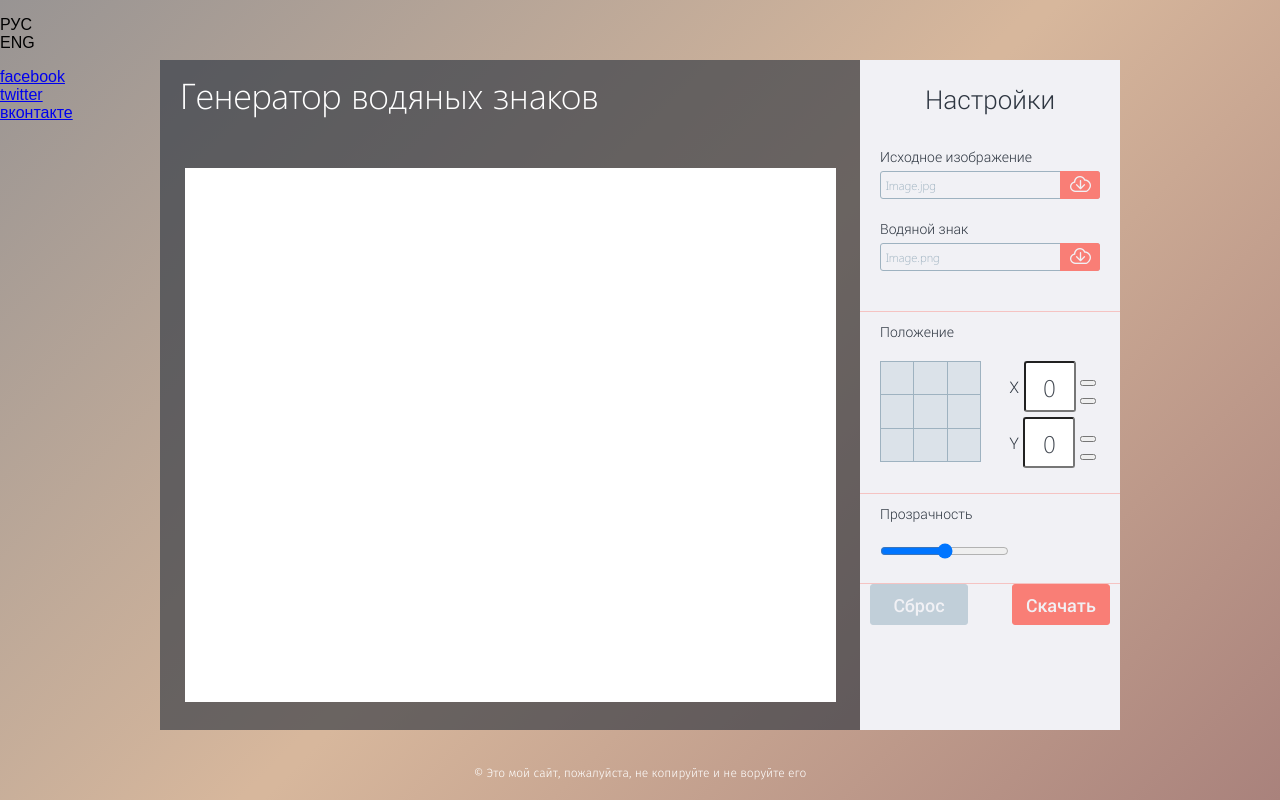
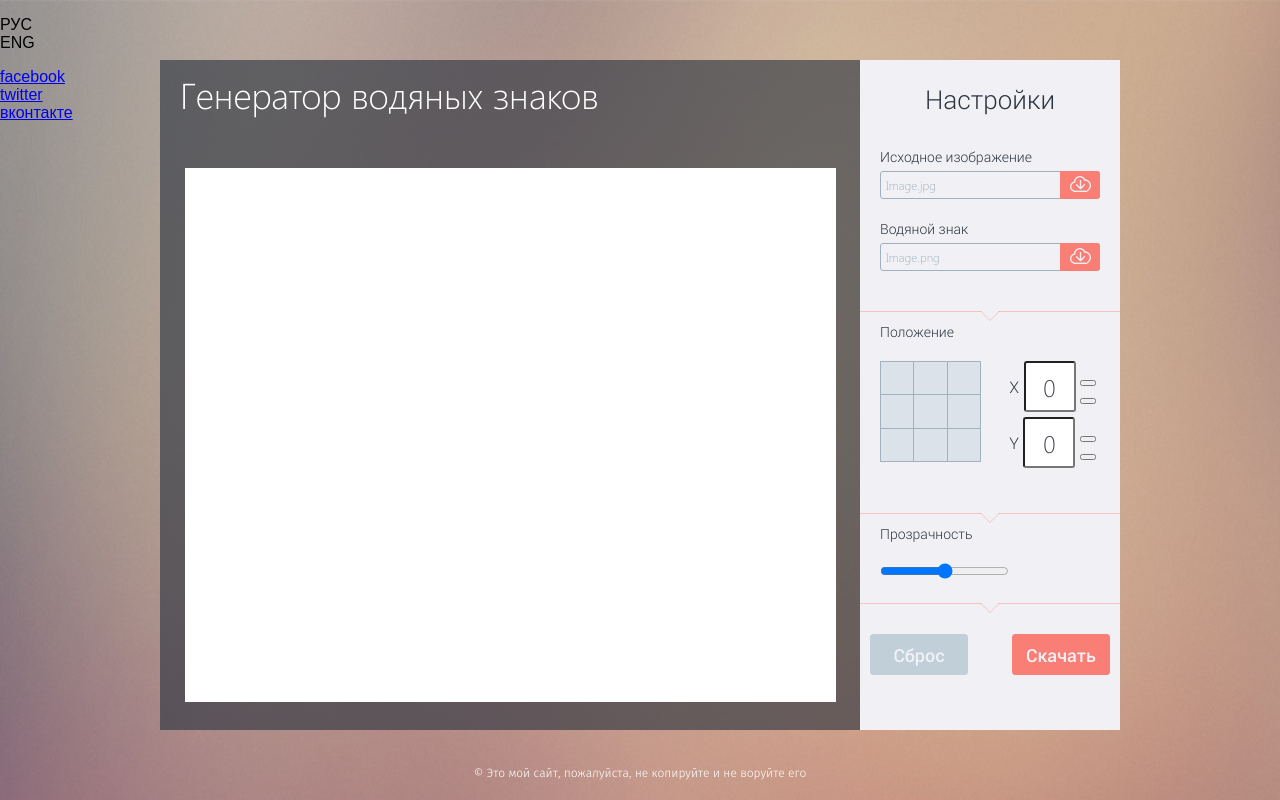
Before and after one commit to vsk-d/Watermark, a PHP site: page / in a window 1280 px wide. Run offline with PHP 8.4, Linux system fonts and the light colour scheme.

Commit message:
разделители с треугольниками :)

```diff
--- a/src/css/main.css
+++ b/src/css/main.css
@@ -493,9 +493,8 @@ html {
 
 body {
   height: 100%;
-  background: #989493;
-  background: -webkit-linear-gradient(315deg, #989493 0%, #d7b79c 50%, #d7b79c 51%, #a9827c 100%);
-  background: linear-gradient(135deg, #989493 0%, #d7b79c 50%, #d7b79c 51%, #a9827c 100%); }
+  background: url("../img/background.png");
+  background-size: 100% 130%; }
 
 /* прибьём футер к низу*/
 .wrapper {
@@ -593,7 +592,39 @@ aside {
 
 .settings__wrapper {
   padding: 10px 20px 20px;
-  border-bottom: 1px solid rgba(249, 126, 118, 0.4); }
+  border-bottom: 1px solid rgba(249, 126, 118, 0.4);
+  position: relative; }
+  .settings__wrapper:before {
+    content: '';
+    display: block;
+    width: 0;
+    height: 0;
+    position: absolute;
+    position: absolute;
+    left: 50%;
+    -webkit-transform: translate(-50%, 0);
+        -ms-transform: translate(-50%, 0);
+            transform: translate(-50%, 0);
+    border-style: solid;
+    border-width: 10px 10px 0 10px;
+    border-color: #f1f1f5 transparent transparent transparent;
+    bottom: -9px;
+    z-index: 1; }
+  .settings__wrapper:after {
+    content: '';
+    display: block;
+    position: absolute;
+    width: 0;
+    height: 0;
+    position: absolute;
+    left: 50%;
+    -webkit-transform: translate(-50%, 0);
+        -ms-transform: translate(-50%, 0);
+            transform: translate(-50%, 0);
+    border-style: solid;
+    border-width: 10px 10px 0 10px;
+    border-color: rgba(249, 126, 118, 0.4) transparent transparent transparent;
+    bottom: -10px; }
 
 /* --------- upload --------- */
 .upload__wrapper {
@@ -620,11 +651,12 @@ aside {
     height: 28px; }
 
 /* --------- position --------- */
+.settings__position {
+  margin-bottom: 20px; }
   .settings__position:before,
   .settings__position:after {
     content: "";
     display: table; }
-
   .settings__position:after {
     clear: both; }
 
@@ -691,7 +723,8 @@ input[type="radio"]:checked + label {
 
 /* --------- opasity --------- */
 .btn-wrap {
-  padding: 0 10px; }
+  padding: 0 10px;
+  margin-top: 30px; }
   .btn-wrap:before,
   .btn-wrap:after {
     content: "";
--- a/src/scss/_mixins.scss
+++ b/src/scss/_mixins.scss
@@ -58,31 +58,6 @@
 
 
 
-@mixin triangle($direction, $color: currentcolor, $size: 1em) {
-  @if not index(top right bottom left, $direction) {
-    @error "Direction must be either `top`, `right`, `bottom` or `left`.";
-  }
-
-  width: 0;
-  height: 0;
-  content: '';
-  z-index: 2;
-  border-#{opposite-position($direction)}: ($size * 1.5) solid $color;
-
-  $perpendicular-borders: $size solid transparent;
-
-  @if $direction == top or $direction == bottom {
-    border-left:   $perpendicular-borders;
-    border-right:  $perpendicular-borders;
-  } @else if $direction == right or $direction == left {
-    border-bottom: $perpendicular-borders;
-    border-top:    $perpendicular-borders;
-  }
-}
-
-
-
-
 @mixin position($position, $top: null, $right: null, $bottom: null, $left: null) {
   position: $position;
   top: $top;
@@ -90,57 +65,3 @@
   bottom: $bottom;
   left: $left;
 }
-
-
-
-
-
-@mixin transition($transition...) {
-    -moz-transition:    $transition;
-    -o-transition:      $transition;
-    -webkit-transition: $transition;
-    transition:         $transition;
-}
-@mixin transition-property($property...) {
-    -moz-transition-property:    $property;
-    -o-transition-property:      $property;
-    -webkit-transition-property: $property;
-    transition-property:         $property;
-}
-@mixin transition-duration($duration...) {
-    -moz-transition-property:    $duration;
-    -o-transition-property:      $duration;
-    -webkit-transition-property: $duration;
-    transition-property:         $duration;
-}
-@mixin transition-timing-function($timing...) {
-    -moz-transition-timing-function:    $timing;
-    -o-transition-timing-function:      $timing;
-    -webkit-transition-timing-function: $timing;
-    transition-timing-function:         $timing;
-}
-@mixin transition-delay($delay...) {
-    -moz-transition-delay:    $delay;
-    -o-transition-delay:      $delay;
-    -webkit-transition-delay: $delay;
-    transition-delay:         $delay;
-}
-
-
-
-
-
-@mixin linx ($link, $visit, $hover, $active) {
-  a {
-    color: $link;
-    &:visited {
-      color: $visit;
-    }
-    &:hover {
-      color: $hover;
-    }
-    &:active {
-      color: $active;
-    }
-  }
-}
--- a/src/scss/_variables.scss
+++ b/src/scss/_variables.scss
@@ -1,3 +1,5 @@
 $result-bg-color: rgba(46, 54, 65, 0.64);
 
 $settings-bg-color:  #f1f1f5;
+
+$border-down: rgba(249, 126, 118, 0.4);
--- a/src/scss/components/_buttons.scss
+++ b/src/scss/components/_buttons.scss
@@ -1,6 +1,7 @@
 .btn-wrap {
 	@include clearfix;
 	padding: 0 10px;
+	margin-top: 30px;
 }
 
 .settings__btn {
--- a/src/scss/components/_common.scss
+++ b/src/scss/components/_common.scss
@@ -1,14 +1,18 @@
-html { height: 100%; }
+html {
+ height: 100%;
+}
 
 body {
 	height: 100%;
-	background: #989493; // Old browsers
+	background: url('../img/background.png');
+	background-size: 100% 130%;
+	// background: #989493; // Old browsers
 	// background: -moz-linear-gradient(-45deg, #989493 0%, #d7b79c 50%, #d7b79c 51%, #a9827c 100%);  //FF3.6+
 	// background: -webkit-gradient(linear, left top, right bottom, color-stop(0%,#989493), color-stop(50%,#d7b79c), color-stop(51%,#d7b79c), color-stop(100%,#a9827c)); //Chrome,Safari4+
 	// background: -webkit-linear-gradient(-45deg, #989493 0%,#d7b79c 50%,#d7b79c 51%,#a9827c 100%); //Chrome10+,Safari5.1+
 	// background: -o-linear-gradient(-45deg, #989493 0%,#d7b79c 50%,#d7b79c 51%,#a9827c 100%); //Opera 11.10+
 	// background: -ms-linear-gradient(-45deg, #989493 0%,#d7b79c 50%,#d7b79c 51%,#a9827c 100%); //IE10+
-	background: linear-gradient(135deg, #989493 0%,#d7b79c 50%,#d7b79c 51%,#a9827c 100%); //W3C
+	// background: linear-gradient(135deg, #989493 0%,#d7b79c 50%,#d7b79c 51%,#a9827c 100%); //W3C
 	// filter: progid:DXImageTransform.Microsoft.gradient( startColorstr='#989493', endColorstr='#a9827c',GradientType=1 ); //IE6-9 fallback on horizontal gradient
 }
 
--- a/src/scss/components/_forms.scss
+++ b/src/scss/components/_forms.scss
@@ -15,7 +15,35 @@
 
 .settings__wrapper{
 	padding: 10px 20px 20px ;
-	border-bottom: 1px solid rgba(249, 126, 118, 0.4);;
+	border-bottom: 1px solid $border-down;
+	position: relative;
+
+	&:before{
+		content: '';
+		display: block;
+		width: 0;
+		height: 0;
+		position: absolute;
+		@include centerer(true, false);
+		border-style: solid;
+		border-width: 10px 10px 0 10px;
+		border-color: $settings-bg-color transparent transparent transparent;
+		bottom: -9px;
+		z-index: 1;
+	}
+	&:after{
+		content: '';
+		display: block;
+		position: absolute;
+		width: 0;
+		height: 0;
+		@include centerer(true, false);
+		border-style: solid;
+		border-width: 10px 10px 0 10px;
+		border-color: $border-down transparent transparent transparent;
+		bottom: -10px;
+
+	}
 }
 /* --------- upload --------- */
 
@@ -49,6 +77,7 @@
 /* --------- position --------- */
 .settings__position {
 	@include clearfix;
+	margin-bottom: 20px;
 }
 
 .settings__field {
```
Also changed, not shown: src/img/background.png (added). Lines whose indentation alone changed are shown as unchanged.
